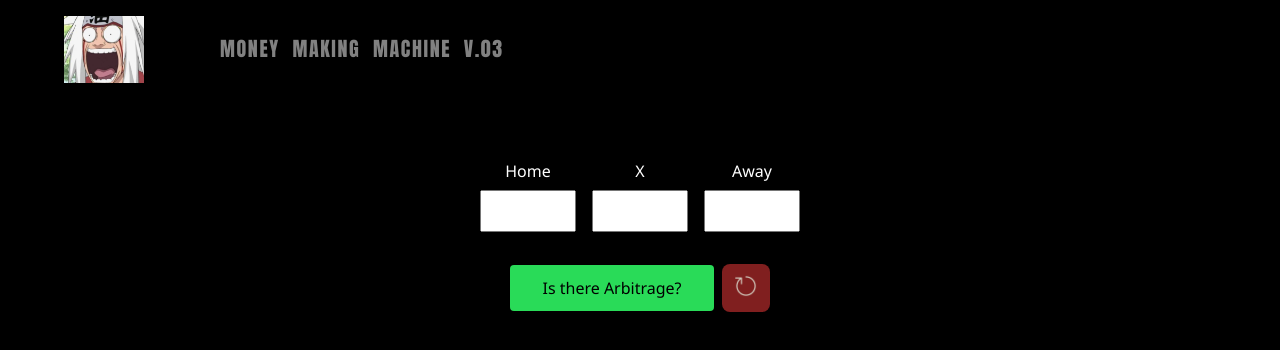
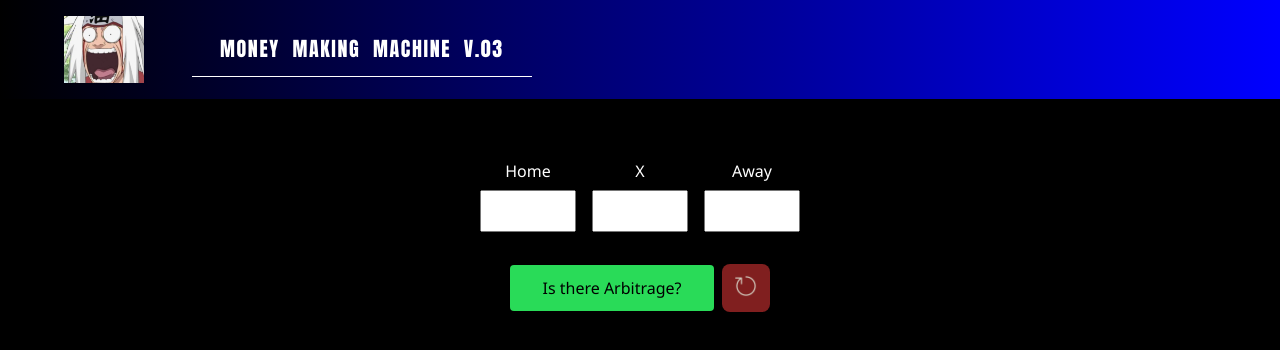
Before and after one commit to loblachi/ArbitrageCalculator, a plain HTML site: page index.html in a window 1280 px wide. Drawn offline with Linux system fonts and the light colour scheme.

Commit message:
changed some colors

```diff
--- a/homeCss.css
+++ b/homeCss.css
@@ -11,7 +11,7 @@ body{
 }
 .heading-bg{
 
-    background-color: black ;
+    background: linear-gradient(to right, rgb(0, 0, 0) , blue) ;
     position: fixed;
     width: 100%;
     z-index: 10;
@@ -52,14 +52,15 @@ body{
     letter-spacing: .1rem;
     word-spacing: .4rem;
     padding: .75rem 1.75rem;
-    border-bottom: 1px solid black;
-    color: rgb(129, 129, 129);
+    border-bottom: 1px solid white;
+    color: white;
+
     transition: .3s all;
 }
 .links-li a:hover{
+    box-shadow: rgb(71, 71, 71) 0px -50px 36px -28px inset;
     border-bottom: 1px solid white;
     color: white;
-    box-shadow: rgba(255, 255, 255, 0.274) 0px -50px 36px -28px inset;
 }
 .spacer-div{
     height: 7rem;
```
